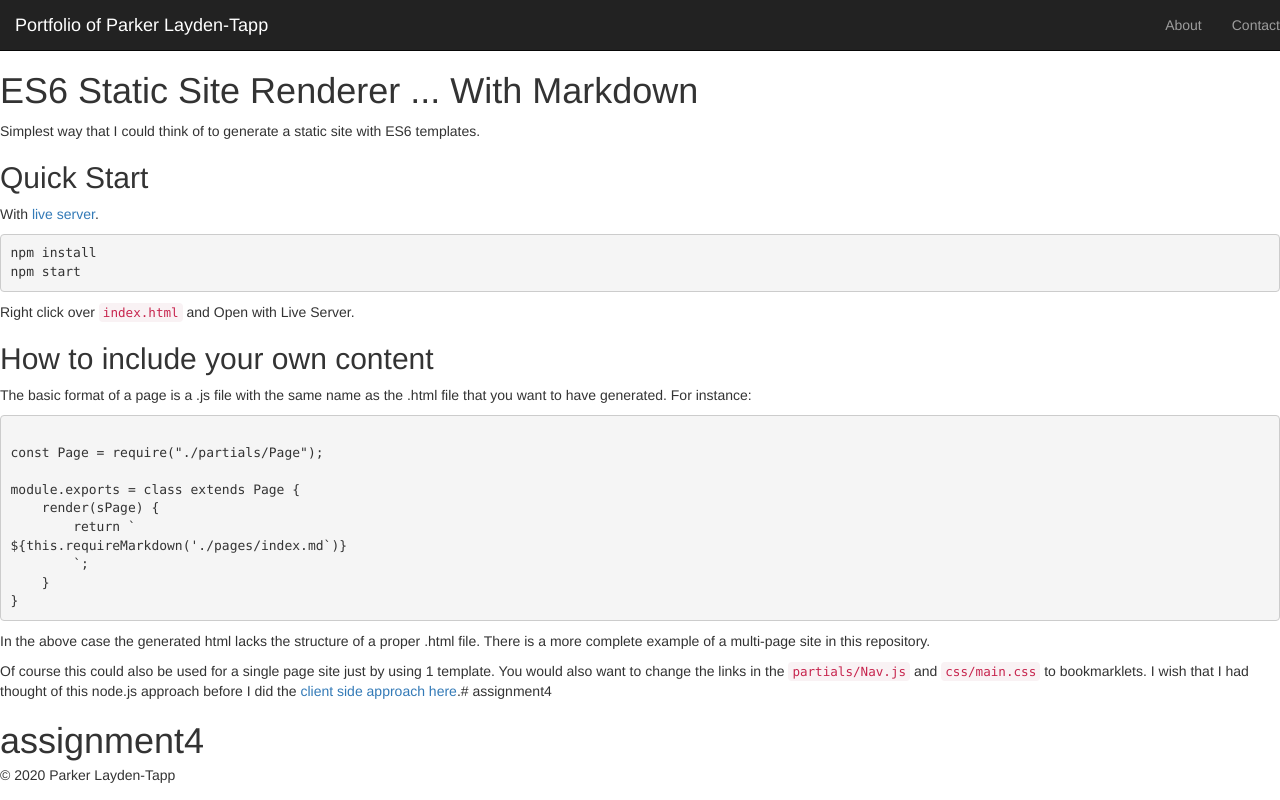
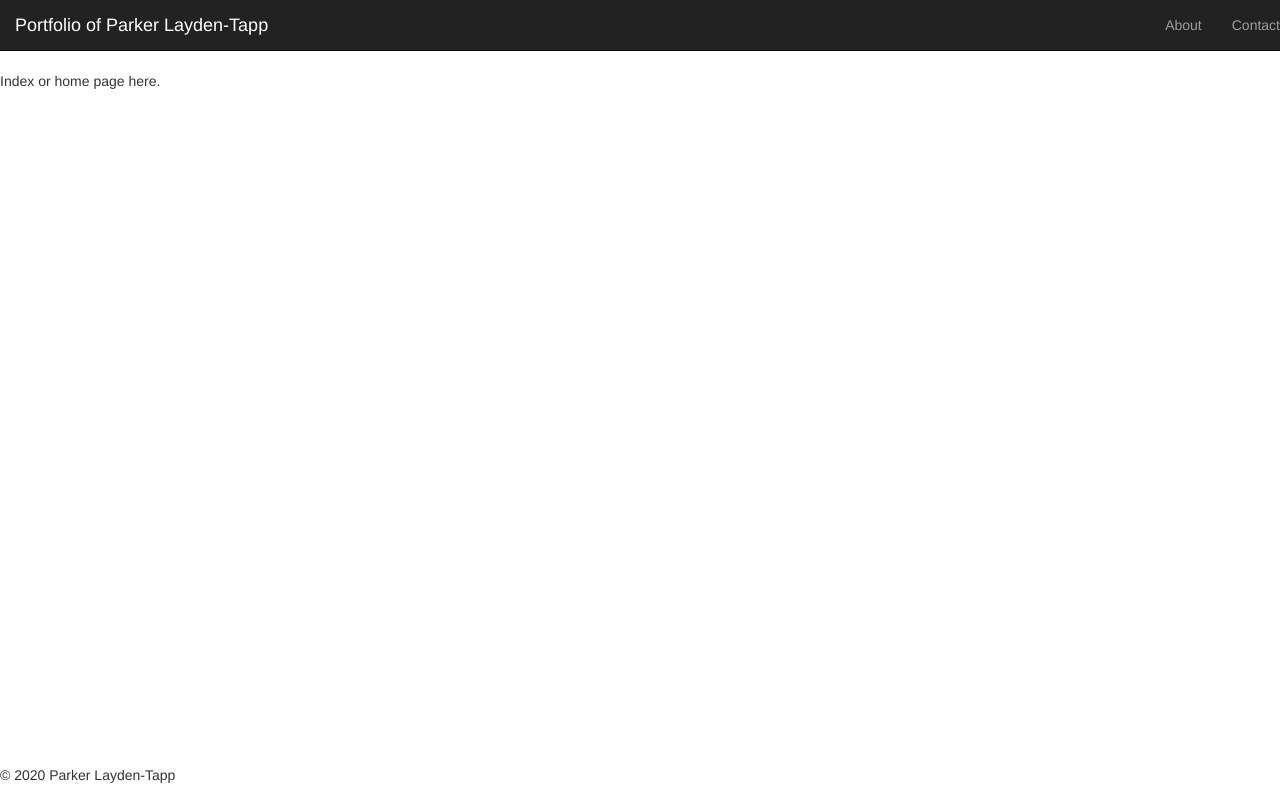
Before and after one commit to parkermlt/parkermlt.github.io, a website: page index.html in a window 1280 px wide. Drawn offline with nearby package versions, Linux system fonts and the light colour scheme.

Commit message:
change home

```diff
--- a/index.html
+++ b/index.html
@@ -32,30 +32,7 @@
     </div>
 </div>
 
-        <h1 id="es6-static-site-renderer--with-markdown">ES6 Static Site Renderer ... With Markdown</h1>
-<p>Simplest way that I could think of to generate a static site with ES6 templates.</p>
-<h2 id="quick-start">Quick Start</h2>
-<p>With <a href="https://marketplace.visualstudio.com/items?itemName=ritwickdey.LiveServer">live server</a>.</p>
-<pre><code>npm install
-npm start
-</code></pre>
-<p>Right click over <code>index.html</code> and Open with Live Server.</p>
-<h2 id="how-to-include-your-own-content">How to include your own content</h2>
-<p>The basic format of a page is a .js file with the same name as the .html file that you want to have generated. For instance:</p>
-<pre><code class="language-index.js">
-const Page = require(&quot;./partials/Page&quot;);
-
-module.exports = class extends Page {
-    render(sPage) {
-        return `
-${this.requireMarkdown(&#39;./pages/index.md`)}
-        `;
-    }
-}
-</code></pre>
-<p>In the above case the generated html lacks the structure of a proper .html file. There is a more complete example of a multi-page site in this repository.</p>
-<p>Of course this could also be used for a single page site just by using 1 template. You would also want to change the links in the <code>partials/Nav.js</code> and <code>css/main.css</code> to bookmarklets. I wish that I had thought of this node.js approach before I did the <a href="https://github.com/rhildred/browserBlog">client side approach here</a>.# assignment4</p>
-<h1 id="assignment4">assignment4</h1>
+        <p>Index or home page here.</p>
 
     </main>
 
--- a/index.js
+++ b/index.js
@@ -17,7 +17,7 @@ module.exports = class extends Page {
     <main>
         ${new Header().render()}
         ${new Nav().render()}
-        ${this.requireMarked('README.md')}
+        ${this.requireMarked('pages/index.md')}
     </main>
     ${new Footer().render()}
     </body>
```
